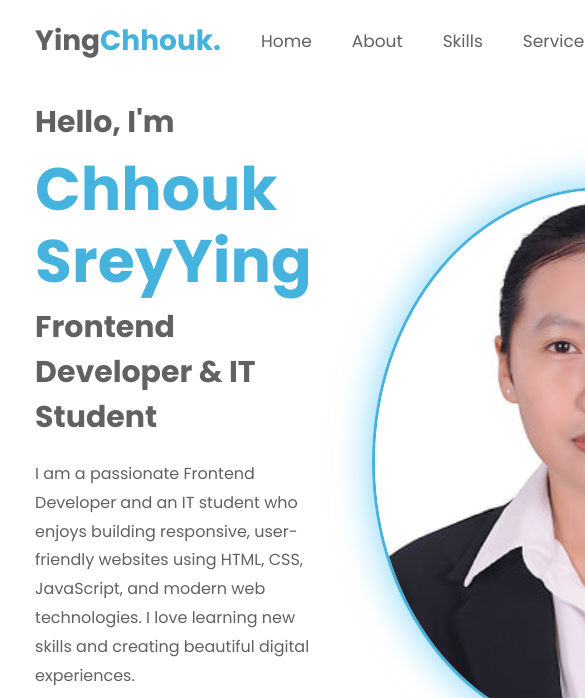
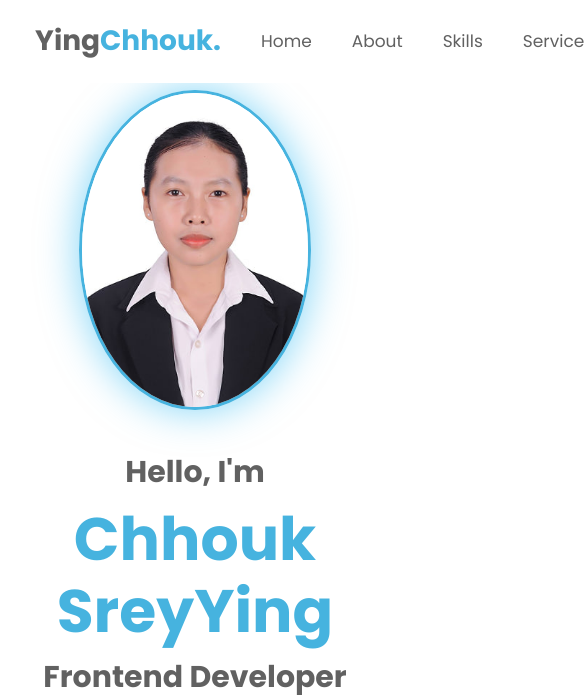
Before and after one commit to chhouksreyying-svg/Chhouk-SreyYing-Portfolio, a plain HTML site: page index.html in a window 390 px wide. Shown: the top 698 px of the page, 585 px wide, since content can reach past the window. Drawn offline with nearby package versions, Linux system fonts and the light colour scheme.

Commit message:
Updated styling and responsive design

```diff
--- a/style.css
+++ b/style.css
@@ -118,16 +118,40 @@ section {
 .home-img {
   display: flex;
   justify-content: center;
+  align-items: center;
 }
 
+/* ===============================
+   HOME IMAGE (DESKTOP)
+================================= */
+
 .home-img img {
-  width: 460px;
-  height: 550px;
+  width: 100%;
+  max-width: 500px; /* Increased desktop max size */
+  height: 500px; /* Matching height ensures a perfect circle */
   object-fit: cover;
   border-radius: 50%;
   border: 3px solid var(--main-color);
   box-shadow: 0 0 40px rgba(0, 171, 240, 0.5);
   animation: float 4s ease-in-out infinite;
+}
+
+/* ===============================
+   RESPONSIVE (MOBILE & TABLET)
+================================= */
+
+@media (max-width: 768px) {
+  .home {
+    flex-direction: column-reverse;
+    justify-content: center;
+    text-align: center;
+    gap: 3rem;
+  }
+
+  .home-img img {
+    max-width: 320px; /* Increased mobile size from 250px/260px */
+    height: 320px;
+  }
 }
 @keyframes float {
   0% {
```
